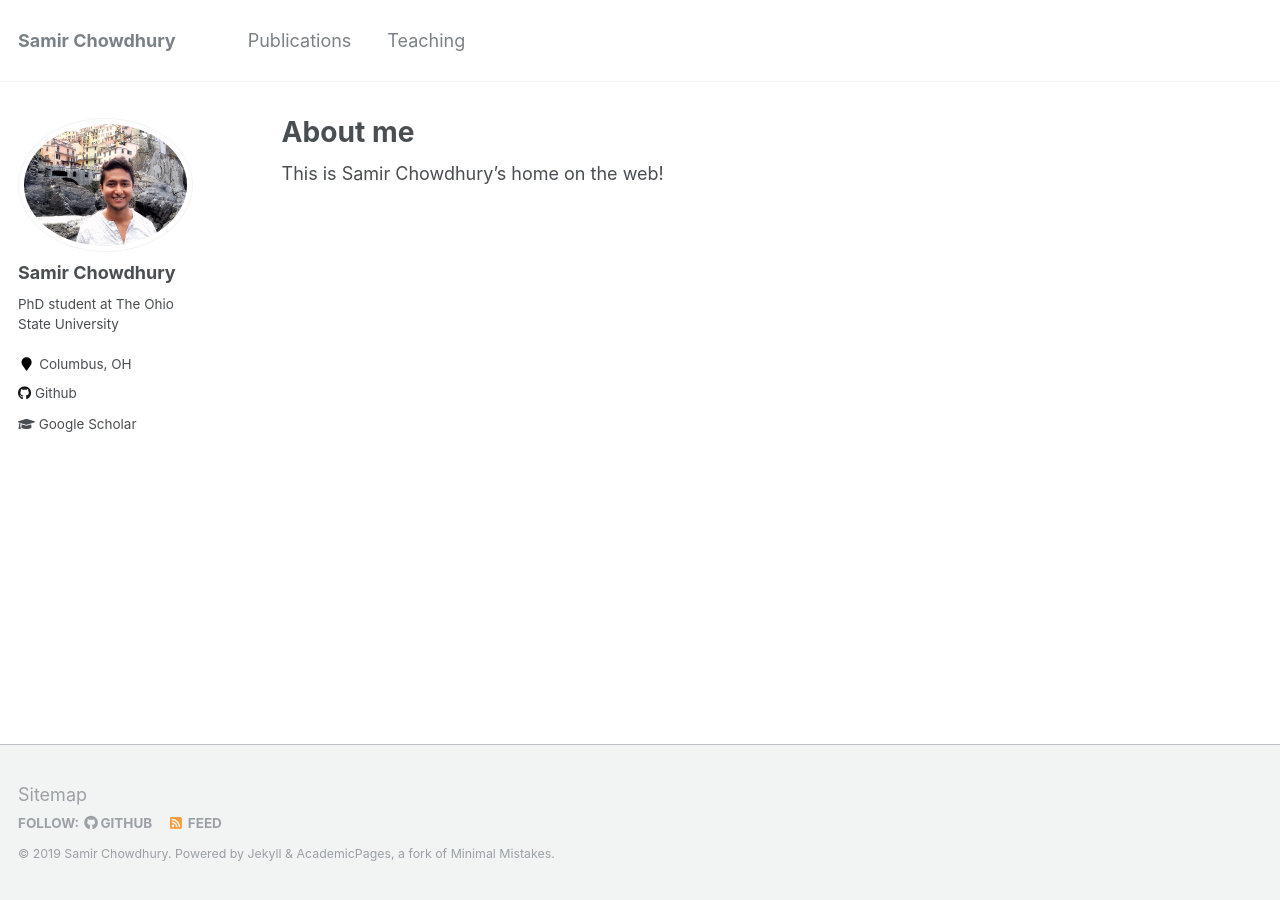
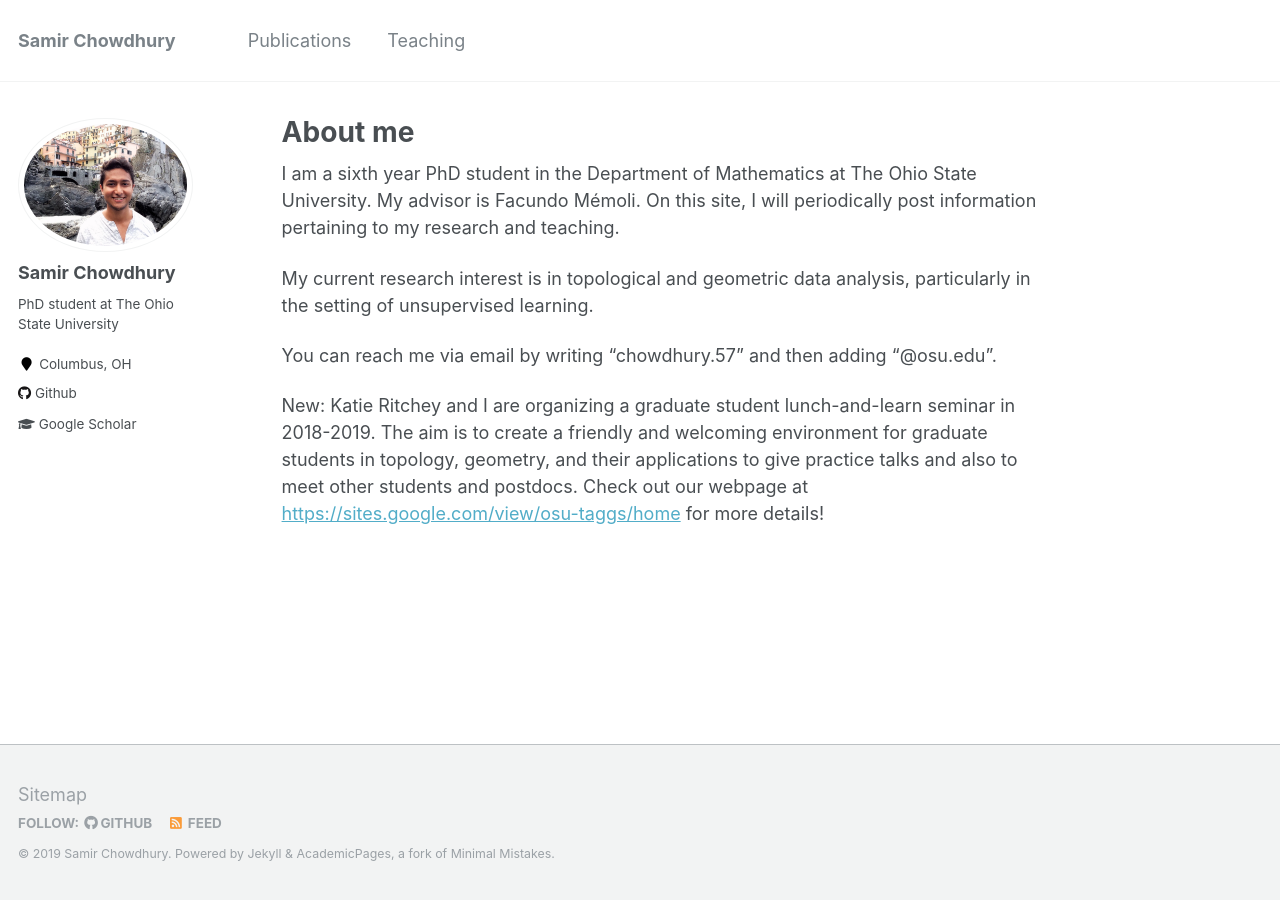
Before and after one commit to samirchowdhury/samirchowdhury.github.io, a Jekyll site: the page built from _pages/about.md, in a window 1280 px wide. Built offline with Jekyll 4.4.1, drawn with Linux system fonts in a browser that asks for light colours.

Commit message:
Update about.md

```diff
--- a/_pages/about.md
+++ b/_pages/about.md
@@ -8,4 +8,12 @@ redirect_from:
   - /about.html
 ---
 
-This is Samir Chowdhury's home on the web!
+
+
+I am a sixth year PhD student in the Department of Mathematics at The Ohio State University. My advisor is Facundo Mémoli. On this site, I will periodically post information pertaining to my research and teaching.
+
+My current research interest is in topological and geometric data analysis, particularly in the setting of unsupervised learning.
+
+You can reach me via email by writing "chowdhury.57" and then adding "@osu.edu".
+
+New: Katie Ritchey and I are organizing a graduate student lunch-and-learn seminar in 2018-2019. The aim is to create a friendly and welcoming environment for graduate students in topology, geometry, and their applications to give practice talks and also to meet other students and postdocs. Check out our webpage at <https://sites.google.com/view/osu-taggs/home> for more details!
```
